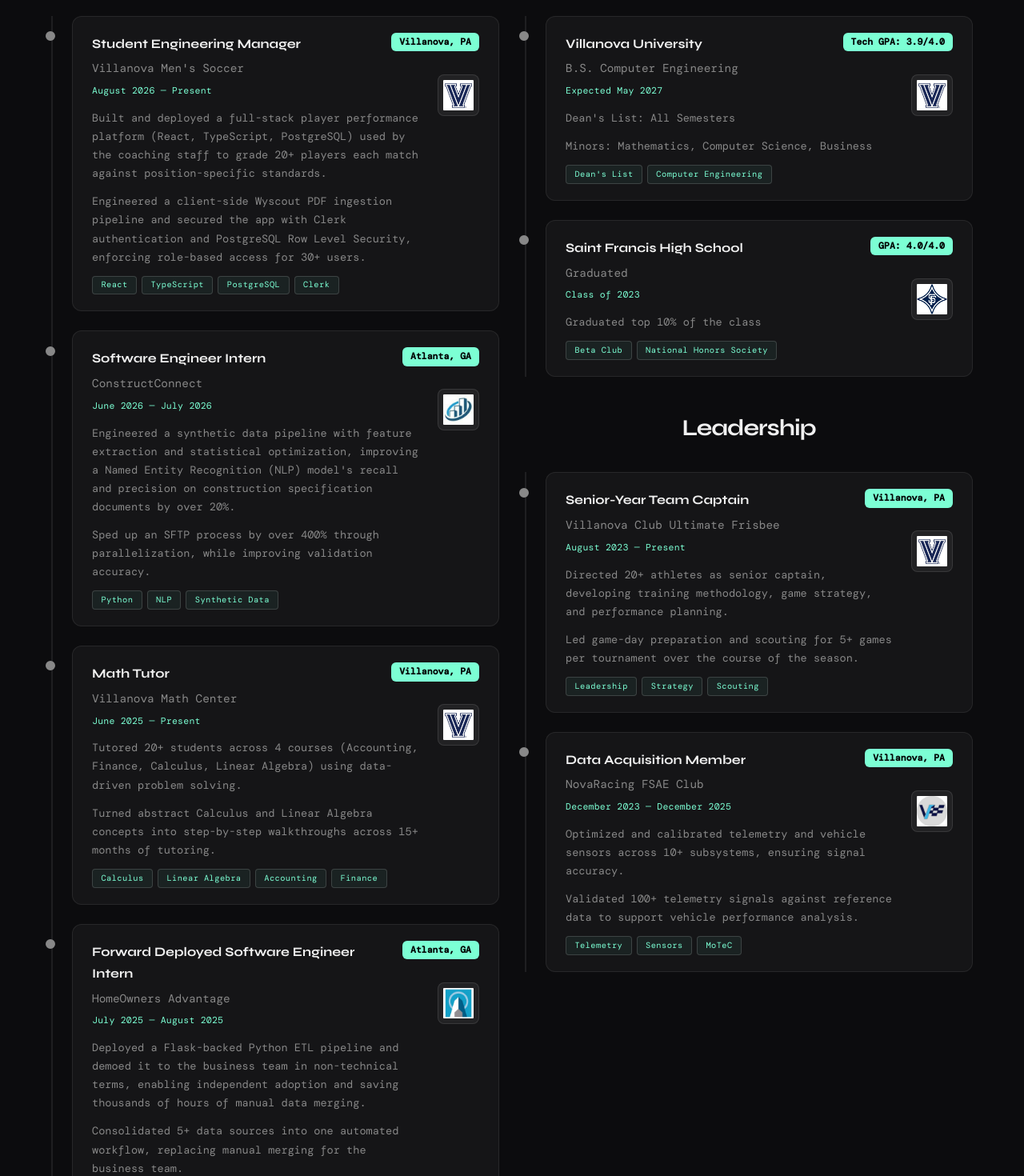
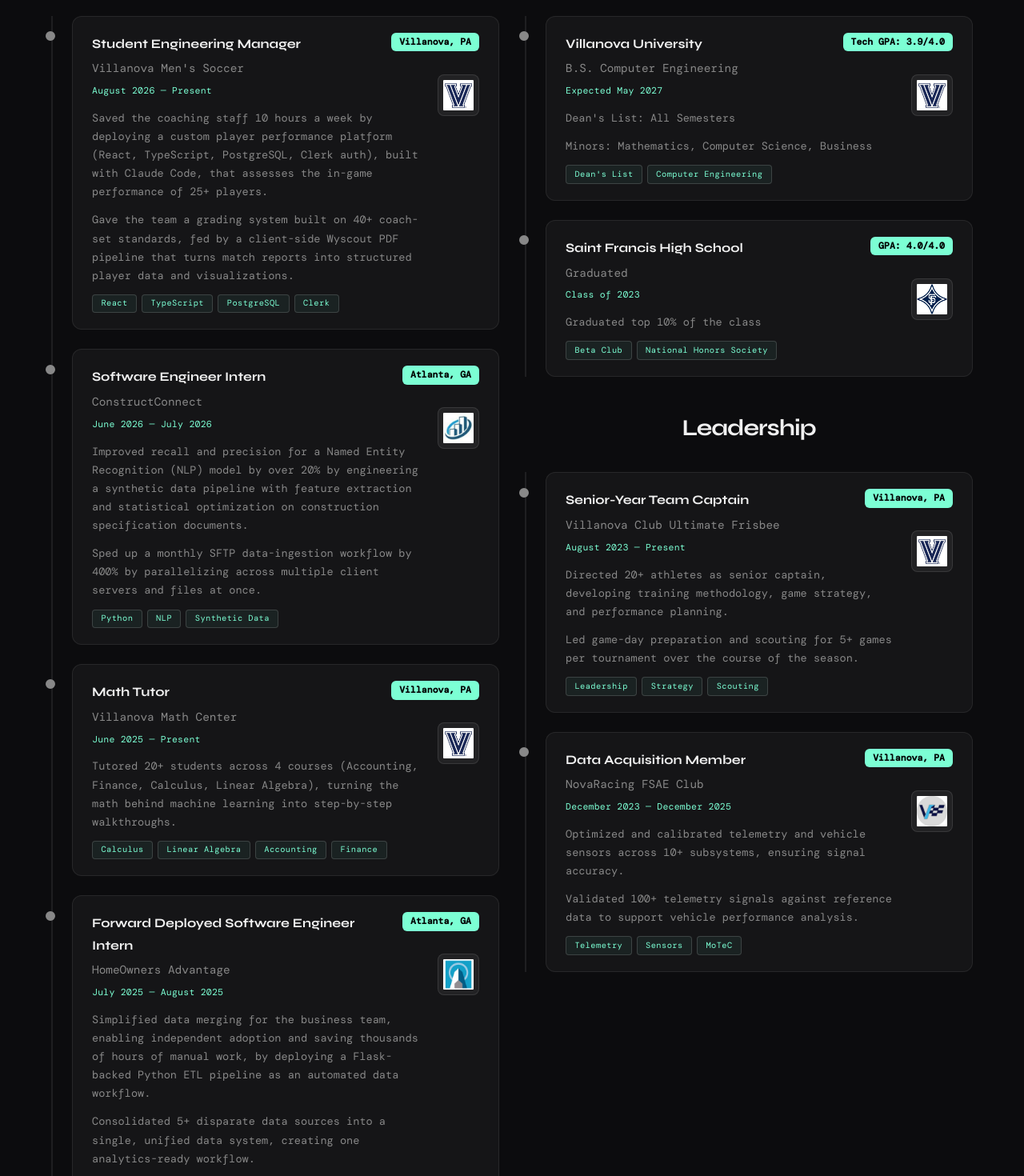
Before and after one commit to nguillet23/GuilletPersonalWebsite, a React (Vite) app: page /GuilletPersonalWebsite/experience in a window 1280 px wide. Shown: the part 180-1650 px from the top of the page at 80% size. Built offline with nearby package versions, Linux system fonts and the light colour scheme.

Commit message:
content: update resume PDF and experience bullets to latest resume
New numbers for the soccer platform (10 hrs/week saved, 25+ players, 40+ standards) and reworded ConstructConnect, HOA and Math Tutor bullets.

```diff
--- a/src/data/experience.ts
+++ b/src/data/experience.ts
@@ -9,8 +9,8 @@ export const experience: TimelineItem[] = [
     location: "Villanova, PA",
     date: "August 2026 — Present",
     bullets: [
-      "Built and deployed a full-stack player performance platform (React, TypeScript, PostgreSQL) used by the coaching staff to grade 20+ players each match against position-specific standards.",
-      "Engineered a client-side Wyscout PDF ingestion pipeline and secured the app with Clerk authentication and PostgreSQL Row Level Security, enforcing role-based access for 30+ users.",
+      "Saved the coaching staff 10 hours a week by deploying a custom player performance platform (React, TypeScript, PostgreSQL, Clerk auth), built with Claude Code, that assesses the in-game performance of 25+ players.",
+      "Gave the team a grading system built on 40+ coach-set standards, fed by a client-side Wyscout PDF pipeline that turns match reports into structured player data and visualizations.",
     ],
     tags: ["React", "TypeScript", "PostgreSQL", "Clerk"],
   },
@@ -22,8 +22,8 @@ export const experience: TimelineItem[] = [
     location: "Atlanta, GA",
     date: "June 2026 — July 2026",
     bullets: [
-      "Engineered a synthetic data pipeline with feature extraction and statistical optimization, improving a Named Entity Recognition (NLP) model's recall and precision on construction specification documents by over 20%.",
-      "Sped up an SFTP process by over 400% through parallelization, while improving validation accuracy.",
+      "Improved recall and precision for a Named Entity Recognition (NLP) model by over 20% by engineering a synthetic data pipeline with feature extraction and statistical optimization on construction specification documents.",
+      "Sped up a monthly SFTP data-ingestion workflow by 400% by parallelizing across multiple client servers and files at once.",
     ],
     tags: ["Python", "NLP", "Synthetic Data"],
   },
@@ -35,8 +35,7 @@ export const experience: TimelineItem[] = [
     location: "Villanova, PA",
     date: "June 2025 — Present",
     bullets: [
-      "Tutored 20+ students across 4 courses (Accounting, Finance, Calculus, Linear Algebra) using data-driven problem solving.",
-      "Turned abstract Calculus and Linear Algebra concepts into step-by-step walkthroughs across 15+ months of tutoring.",
+      "Tutored 20+ students across 4 courses (Accounting, Finance, Calculus, Linear Algebra), turning the math behind machine learning into step-by-step walkthroughs.",
     ],
     tags: ["Calculus", "Linear Algebra", "Accounting", "Finance"],
   },
@@ -48,8 +47,8 @@ export const experience: TimelineItem[] = [
     location: "Atlanta, GA",
     date: "July 2025 — August 2025",
     bullets: [
-      "Deployed a Flask-backed Python ETL pipeline and demoed it to the business team in non-technical terms, enabling independent adoption and saving thousands of hours of manual data merging.",
-      "Consolidated 5+ data sources into one automated workflow, replacing manual merging for the business team.",
+      "Simplified data merging for the business team, enabling independent adoption and saving thousands of hours of manual work, by deploying a Flask-backed Python ETL pipeline as an automated data workflow.",
+      "Consolidated 5+ disparate data sources into a single, unified data system, creating one analytics-ready workflow.",
     ],
     tags: ["Python", "Flask", "ETL"],
   },
```
Also changed, not shown: 1 other file (tests, documents, lock files or other folders).
